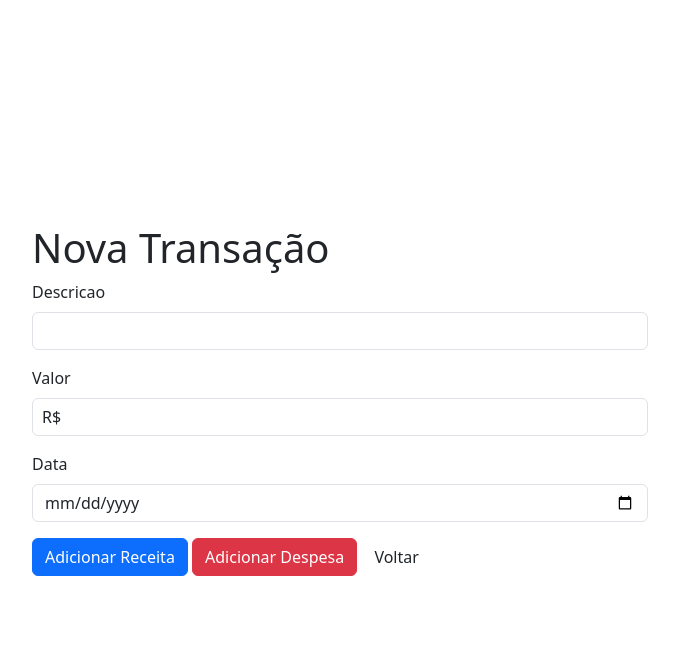
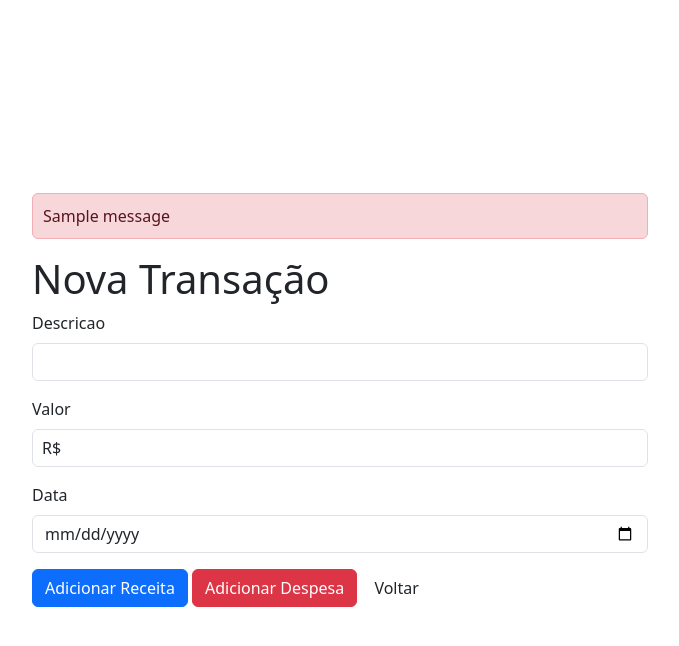
Before and after one commit to leochinelato/CrudFinanceTracker, a Flask app: page /create in a window 1280 px wide. Shown: the top 646 px of the page, without its empty margins (300-979 px from the left). Run offline with Flask 3, Linux system fonts and the light colour scheme; tables that the repository leaves empty hold one stand-in row (values such as "Sample post"); one stand-in notice (Sample message) is shown.

Commit message:
feat: flash messages to display errors

```diff
--- a/app.py
+++ b/app.py
@@ -1,4 +1,13 @@
-from flask import Flask, render_template, request, jsonify, url_for, redirect
+from flask import (
+    Flask,
+    render_template,
+    request,
+    jsonify,
+    url_for,
+    redirect,
+    flash,
+    get_flashed_messages,
+)
 from database import (
     store_db,
     get_all_data,
@@ -13,6 +22,7 @@ from utils.utils import transform_dot_in_comma, get_greeting
 # COLOCAR CATEGORIA
 
 app = Flask(__name__)
+app.secret_key = "9i0fewmi90dma d09m k kd as batata azul"
 
 
 @app.route("/")
@@ -40,10 +50,15 @@ def form_new_item():
 
 @app.route("/new", methods=["POST"])
 def create_new_transaction():
-    description = request.form["description"]
-    value = float(request.form["value"])
-    date = request.form["date"]
-    type = request.form["type"]
+    try:
+        description = request.form["description"]
+        value = float(request.form["value"])
+        date = request.form["date"]
+        type = request.form["type"]
+    except ValueError:
+        flash(f"Erro ao cadastrar a transação: 'Valor' Deve ser numérico.", "error")
+        return redirect(url_for("form_new_item"))
+
     store_db(
         description=description,
         value=value,
@@ -71,9 +86,13 @@ def form_edit_transaction(transaction_id):
 @app.route("/update/<int:id>", methods=["POST"])
 def update_transaction(id):
 
-    description = request.form["description"]
-    value = request.form["value"]
-    date = request.form["date"]
+    try:
+        description = request.form["description"]
+        value = float(request.form["value"])
+        date = request.form["date"]
+    except:
+        flash(f"Erro ao editar a transação: 'Valor' Deve ser numérico.", "error")
+        return redirect(url_for("form_edit_transaction", transaction_id=id))
 
     edited_transaction = update_line(description, value, date, id)
 
--- a/static/style.css
+++ b/static/style.css
@@ -8,7 +8,7 @@ body {
 }
 
 .container {
-    width: 30%;
+    width: 50%;
 }
 
  .container .cards {
@@ -66,3 +66,7 @@ body {
     transform: translate(-50%, -50%);
 
 }
+
+.error {
+    background-color: red;
+}
--- /dev/null
+++ b/templates/error.html
@@ -0,0 +1,23 @@
+{% with messages = get_flashed_messages(with_categories=true) %}
+{% if messages %}
+    <ul class="flashes error_msg_box">
+        {% for category, message in messages %}
+            <li class="alert alert-danger alert-dismissible fade show error_msg" role="alert">{{ message }}</li>
+        {% endfor %}
+    </ul>
+{% endif %}
+{% endwith %}
+
+<style>
+    .error_msg_box {
+        padding: 0;
+    }
+
+    .error_msg {
+        width: 100%;
+        margin:auto;
+        height: fit-content;
+        padding: 10px;
+    }
+
+</style>
--- a/templates/form_new_item.html
+++ b/templates/form_new_item.html
@@ -2,17 +2,12 @@
 
 {% block content %}
 
-<form
-    {% if transaction %}
-        action="{{ url_for('update_transaction', id=transaction.id) }}"
-    {% else %}
-        action="{{ url_for('create_new_transaction') }}"
-    {% endif %}
 
-    method="POST"
 
-    class="create_form container"
->
+<form {% if transaction %} action="{{ url_for('update_transaction', id=transaction.id) }}" {% else %}
+    action="{{ url_for('create_new_transaction') }}" {% endif %} method="POST" class="create_form container">
+
+    {% include "error.html" %}
 
     <h1>{% if transaction %} Editar Transação {% else %} Nova Transação {% endif %}</h1>
     <div class="mb-3">
@@ -25,24 +20,27 @@
         <label for="exampleInputPassword1" class="form-label">Valor</label>
         <div class="currency-input">
             <span>R$</span>
-            <input step="0.01" class="form-control" id="exampleInputPassword1" name="value" required {% if transaction %} value="{{ transaction.amount }}" {% endif %}>
+            <input step="0.01" class="form-control" id="exampleInputPassword1" name="value" required {% if transaction
+                %} value="{{ transaction.amount }}" {% endif %}>
         </div>
     </div>
 
     <div class="mb-3">
         <label for="exampleInputPassword1" class="form-label">Data</label>
-        <input type="date" class="form-control" id="exampleInputPassword1" name="date" required {% if transaction %} value="{{ transaction.date }}" {% endif %}>
+        <input type="date" class="form-control" id="exampleInputPassword1" name="date" required {% if transaction %}
+            value="{{ transaction.date }}" {% endif %}>
     </div>
 
     {% if transaction %}
-        <button name="type" value="{{ tipo_transacao }}" type="submit" class="btn btn-primary">Salvar {{ tipo_transacao }}</button>
+    <button name="type" value="{{ tipo_transacao }}" type="submit" class="btn btn-primary">Salvar {{ tipo_transacao
+        }}</button>
     {% else %}
-        <button name="type" value="income" type="submit" class="btn btn-primary">Adicionar Receita</button>
-        <button name="type" value="expense" type="submit" class="btn btn-danger">Adicionar Despesa</button>
+    <button name="type" value="income" type="submit" class="btn btn-primary">Adicionar Receita</button>
+    <button name="type" value="expense" type="submit" class="btn btn-danger">Adicionar Despesa</button>
     {% endif %}
-        <a href="{{ url_for('index') }}">
-            <button type="button" class="btn">Voltar</button>
-        </a>
+    <a href="{{ url_for('index') }}">
+        <button type="button" class="btn">Voltar</button>
+    </a>
 </form>
 
 {% endblock %}
```
Also changed, not shown: templates/template.html (+8 -2 lines).
